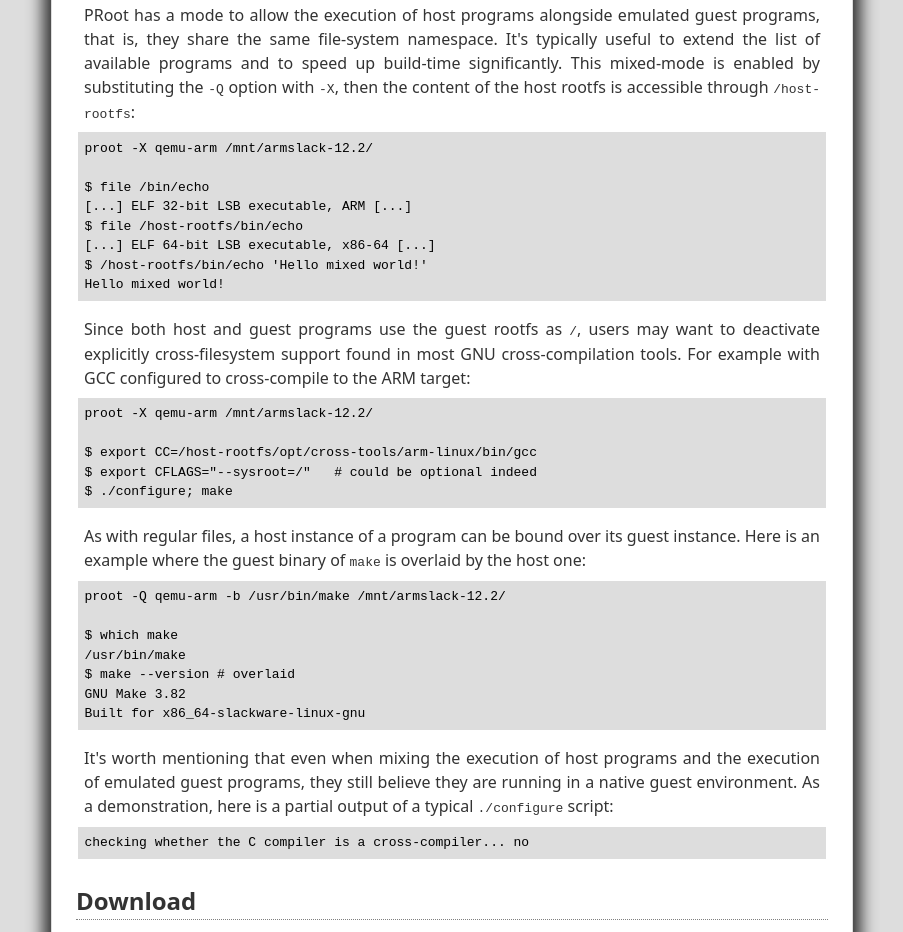
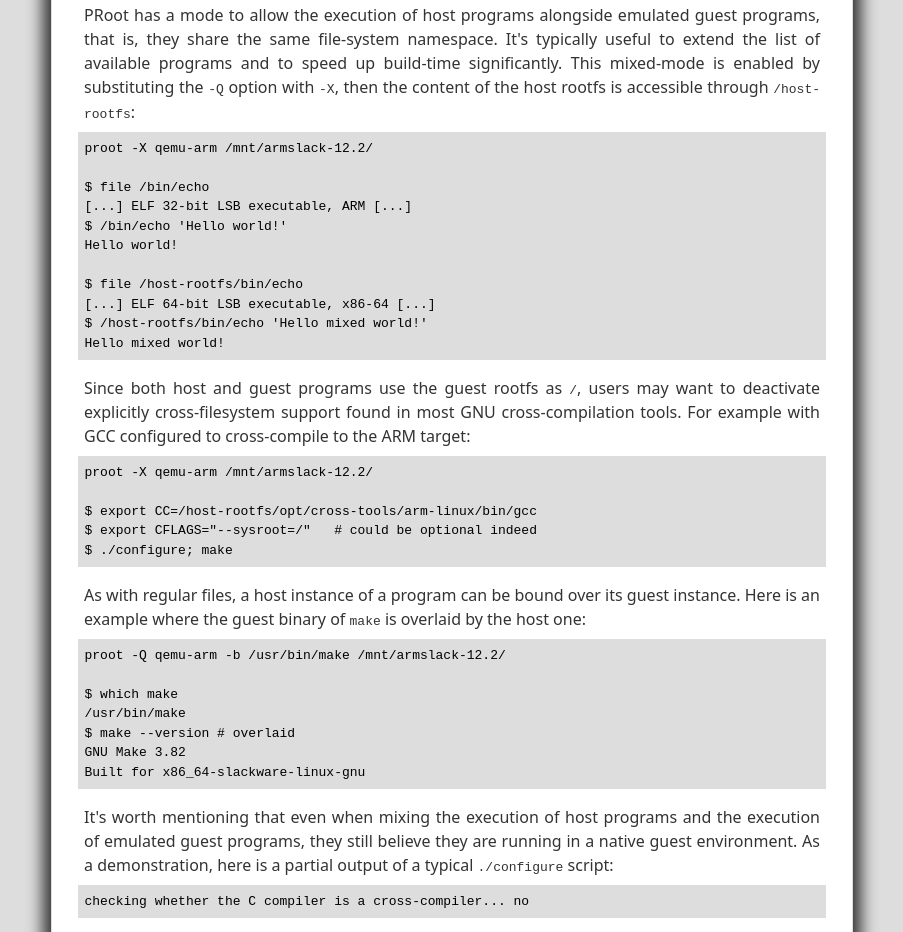
Before and after one commit to proot-me/proot, a plain HTML site: page index.html in a window 1280 px wide. Shown: the part 2499-3431 px from the top of the page, without its empty margins (188-1091 px from the left). Drawn offline with Linux system fonts and the light colour scheme.

Commit message:
Make the "mixed-mode" example more explicit.
Reported-by: Claire ROBINE <claire.robine@st.com>

```diff
--- a/index.html
+++ b/index.html
@@ -82,6 +82,9 @@ of the host rootfs is accessible through <tt>/host-rootfs</tt>:</p><pre>proot -X
 
 $ file /bin/echo
 [...] ELF 32-bit LSB executable, ARM [...]
+$ /bin/echo 'Hello world!'
+Hello world!
+
 $ file /host-rootfs/bin/echo
 [...] ELF 64-bit LSB executable, x86-64 [...]
 $ /host-rootfs/bin/echo 'Hello mixed world!'
```
